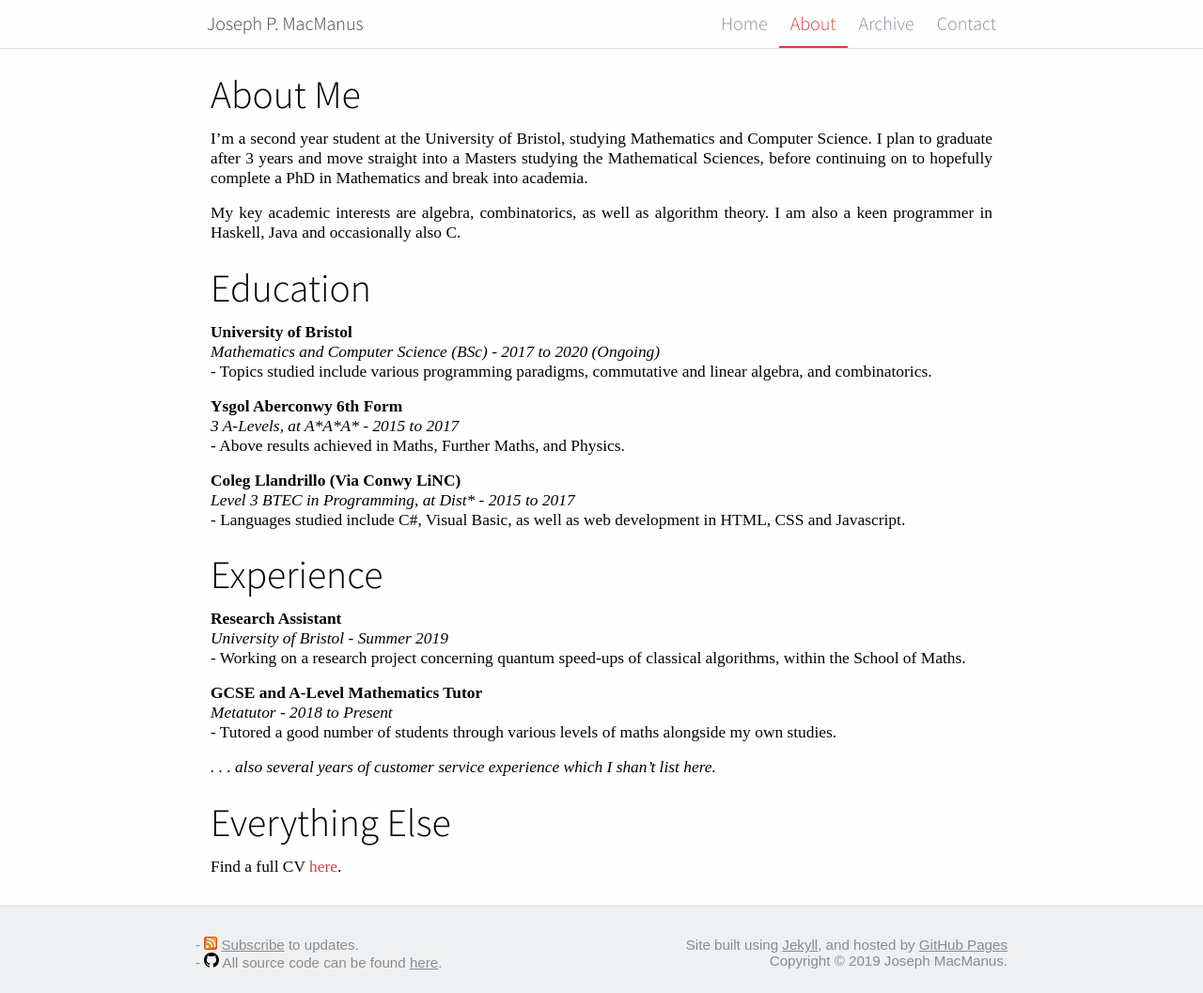
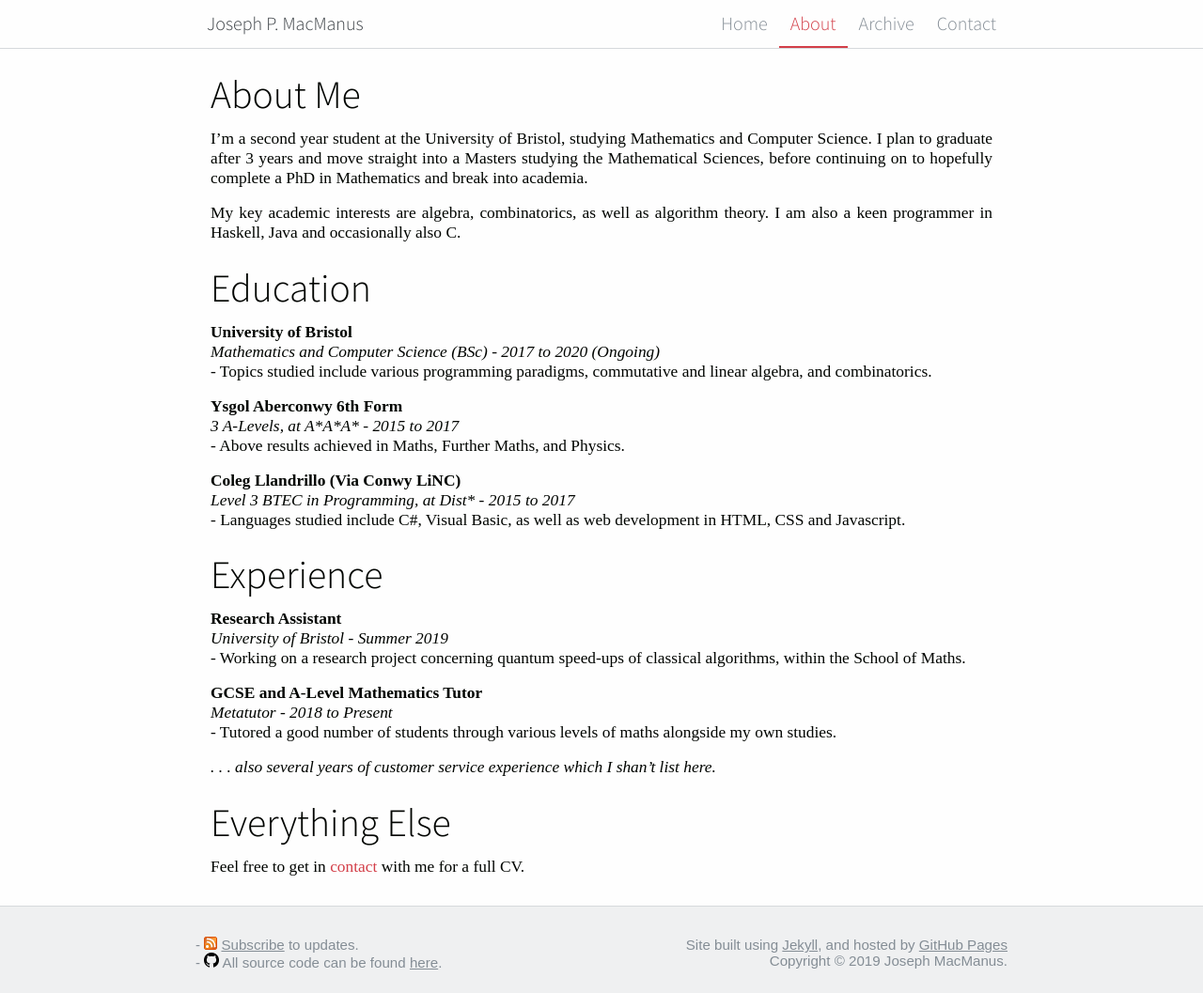
Before and after one commit to tiepdotme/jpmacmanus.me, a Jekyll site: the page built from about.md, in a window 1280 px wide. Shown: the whole page at 94% size. Built offline with Jekyll 4.4.1, drawn with Linux system fonts in a browser that asks for light colours; formulas are drawn with MathJax 3.

Commit message:
contact details changed.

```diff
--- a/about.md
+++ b/about.md
@@ -38,7 +38,7 @@ My key academic interests are algebra, combinatorics, as well as algorithm theor
 
 # Everything Else
 
-Find a full CV <a href="assets/files/cv.pdf">here</a>.
+Feel free to get in <a href="/contact.html">contact</a> with me for a full CV.
 
 <!-- # Current Projects
 
```
Also changed, not shown: contact.md (+1 -1 lines).
